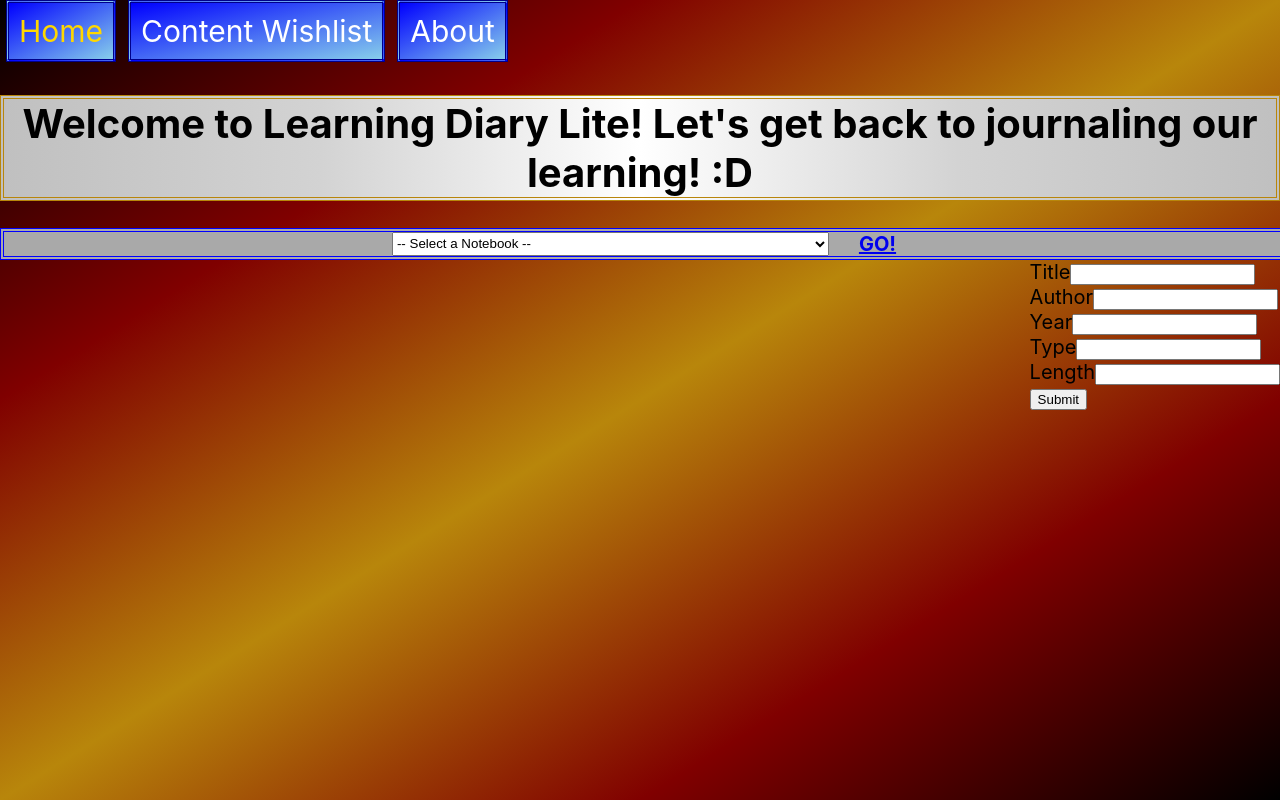
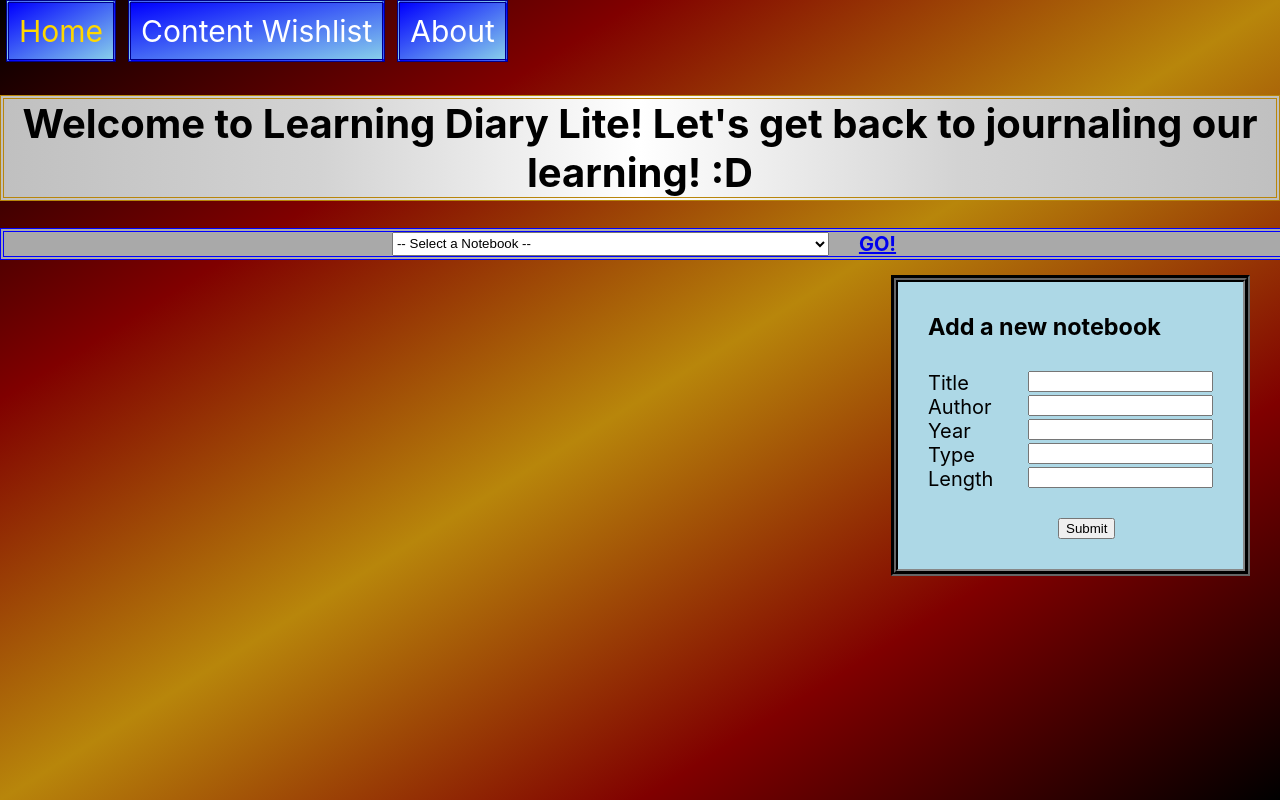
Before and after one commit to adnanian/learning-diary-lite, a React (Create React App) app: page / in a window 1280 px wide. Built offline with nearby package versions, Linux system fonts and the light colour scheme; data requests are answered from the project's data file.

Commit message:
Complete reflection form

```diff
--- a/src/components/NotebookForm.js
+++ b/src/components/NotebookForm.js
@@ -44,24 +44,25 @@ function NotebookForm( {onAddNotebook} ) {
     }
 
     return (
-        <form onSubmit={handleSubmit}>
-            <div>
+        <form id="notebook-form" className="post-form" onSubmit={handleSubmit}>
+            <h3>Add a new notebook</h3>
+            <div className="form-field">
                 <label htmlFor="title">Title</label>
                 <input id="title" name="title" type="text" value={formData.title} onChange={handleChange}/>
             </div>
-            <div>
+            <div className="form-field">
                 <label htmlFor="author">Author</label>
                 <input id="author" name="author" type="text" value={formData.author} onChange={handleChange}/>
             </div>
-            <div>
+            <div className="form-field">
                 <label htmlFor="year">Year</label>
                 <input id="year" name="year" type="text" value={formData.year} onChange={handleChange}/>
             </div>
-            <div>
+            <div className="form-field">
                 <label htmlFor="type">Type</label>
                 <input id="type" name="type" type="text" value={formData.type} onChange={handleChange}/>
             </div>
-            <div>
+            <div className="form-field">
                 <label htmlFor="length">Length</label>
                 <input id="length" name="length" type="text" value={formData.length} onChange={handleChange}/>
             </div>
--- a/src/page-stylesheets/Home.css
+++ b/src/page-stylesheets/Home.css
@@ -27,4 +27,32 @@
 
 #right-tab {
     float: right;
+    margin: 15px 30px;
+    border-width: 5px;
+    border-style: groove;
+    border-color: #111;
+    width: fit-content;
+
 }
+
+label {
+    width:90px;
+    clear:left;
+    text-align:left;
+    padding-right:10px;
+}
+
+input[type="text"], label {
+    float:left;
+}
+
+.post-form > * {
+    margin: 30px 30px;
+}
+
+#notebook-form {
+    border-color: #333;
+    border-style: inset;
+    border-width: 2px;
+    background-color: lightblue;
+}
```
